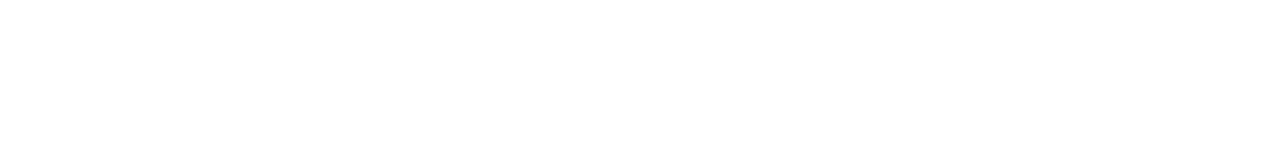
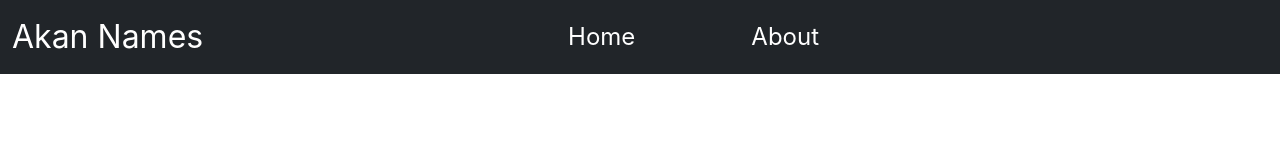
Before and after one commit to githaefrancis/akan-name-generator, a plain HTML site: page index.html in a window 1280 px wide. Drawn offline with nearby package versions, Linux system fonts and the light colour scheme.

Commit message:
add nav bar

```diff
--- a/css/styles.css
+++ b/css/styles.css
@@ -0,0 +1,23 @@
+*{
+  font-family:  -apple-system, BlinkMacSystemFont, 'Segoe UI', Roboto, Oxygen, Ubuntu, Cantarell, 'Open Sans', 'Helvetica Neue', sans-serif
+}
+/* css rules for the navbar */
+.navbar-brand{
+
+  color:#ffffff;
+  font-size: 32px;
+}
+#navbarNavAlt{
+  justify-content: center;
+}
+nav .nav-link{
+  justify-content: center;
+  margin-right: 100px;
+  font-size: 24px;
+  color: #ffffff;
+}
+
+/* mobile view burger menu */
+.navbar-toggler-icon img{
+  height:36px;
+}
--- a/index.html
+++ b/index.html
@@ -1,15 +1,34 @@
 <!DOCTYPE html>
 <html lang="en">
   <head>
-  <meta charset="UTF-8">
-  <meta http-equiv="X-UA-Compatible" content="IE=edge">
-  <meta name="viewport" content="width=device-width, initial-scale=1.0">
+    <meta charset="UTF-8" />
+    <meta http-equiv="X-UA-Compatible" content="IE=edge" />
+    <meta name="viewport" content="width=device-width, initial-scale=1.0" />
     <title>Akan Names</title>
-  <link rel="stylesheet" href="css/styles.css">
+    <link rel="stylesheet" href="css/bootstrap.css">
+    <link rel="stylesheet" href="css/styles.css" />
+
   </head>
   <body>
+    <nav class="navbar navbar-expand-lg bg-dark">
+      <div class="container-fluid">
+        <a href="#" class="navbar-brand">Akan Names</a>
+        <button class="navbar-toggler" type="button" data-bs-toggle="collapse" data-bs-target="#navbarNavAltMarkup">
+          <span class="navbar-toggler-icon"><img src="img/burger_menu.png" alt=""></span>
+        </button>
+        <div class="collapse navbar-collapse" id="navbarNavAlt">
+          <div class="navbar-nav" id="menu-items">
+            <a href="" class="nav-link active">Home</a>
+            <a href="#" class="nav-link">About</a>
 
+          </div>
+        </div>
+      </div>
+    </nav>
+    <div class="header-section"></div>
   </body>
+  <script src="https://code.jquery.com/jquery-3.6.0.min.js"></script>
+  <script src="https://cdnjs.cloudflare.com/ajax/libs/popper.js/1.12.9/umd/popper.min.js"></script>
   <script src="js/bootstrap.js"></script>
   <script src="js/main.js"></script>
 </html>
```
Also changed, not shown: img/burger_menu.png (added). Lines whose indentation alone changed are shown as unchanged.
